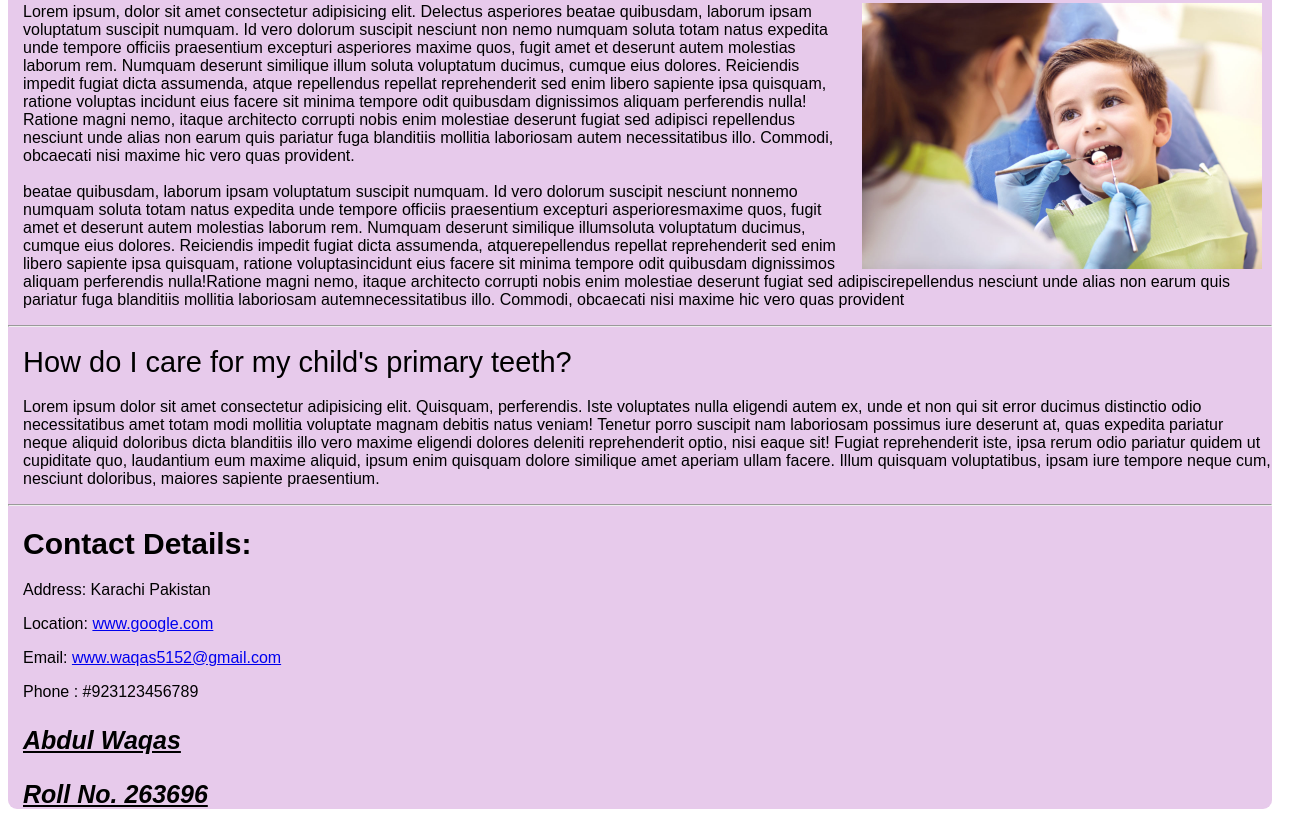
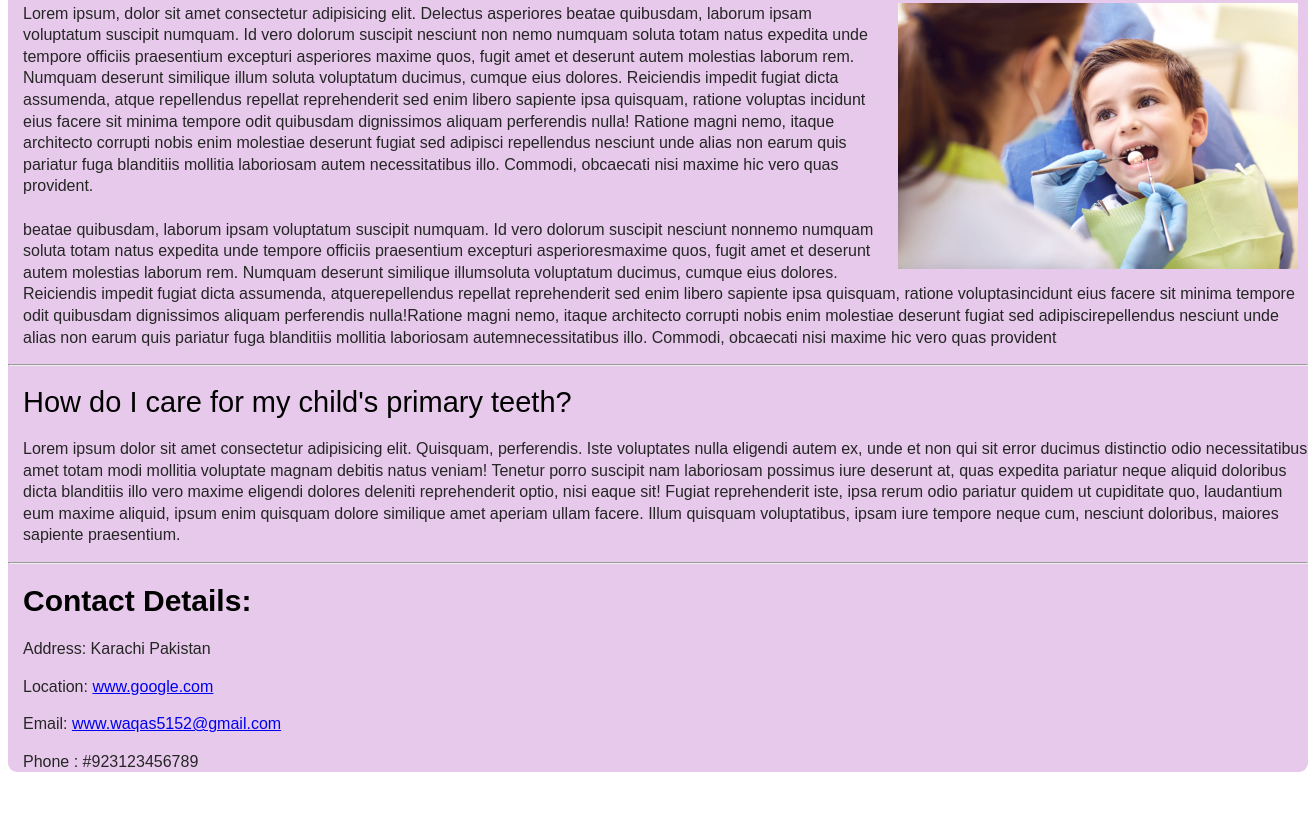
Before and after one commit to abdulwaqas17/Dental-WebPage_Assignment-11, a plain HTML site: page index.html in a window 1280 px wide. Shown: the part 320-1154 px from the top of the page, 1308 px wide, since content can reach past the window. After the commit the page ends 1108 px from the top, so only its background shows below. Drawn offline with Linux system fonts and the light colour scheme.

Commit message:
add some changes

```diff
--- a/index.html
+++ b/index.html
@@ -80,10 +80,10 @@
         <p class="space">Phone : #923123456789</p>
 
 
-        <div class="webDeveloper space">
+        <!-- <div class="webDeveloper space">
             <p>Abdul Waqas</p>
             <p>Roll No. 263696</p>
-        </div>
+        </div> -->
 
     </div>
 
--- a/style.css
+++ b/style.css
@@ -1,5 +1,7 @@
 body{
     font-family: Arial, Helvetica, sans-serif;
+    min-width: 1300px;
+    /* overflow: hidden; */
 }
 
 /* HEADER */
@@ -41,6 +43,13 @@ body{
     border-radius: 9px;
 }
 
+.main p {
+
+    /* font-size: 0.95rem; */
+    color: #252525;
+    line-height: 1.35rem;
+    /* letter-spacing: 1px; */
+}
 .kids{
     text-align: center;
     padding-top: 15px;
```
